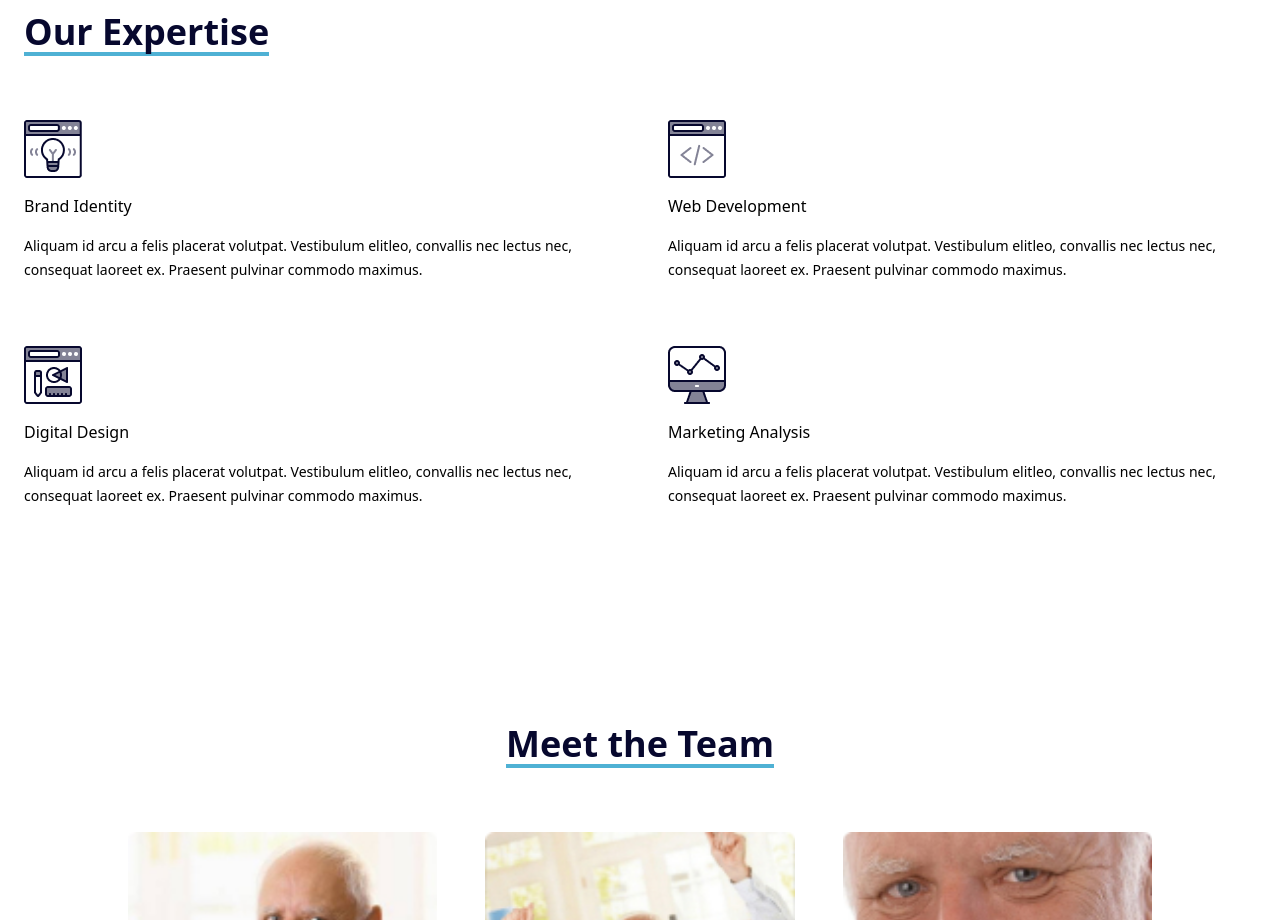
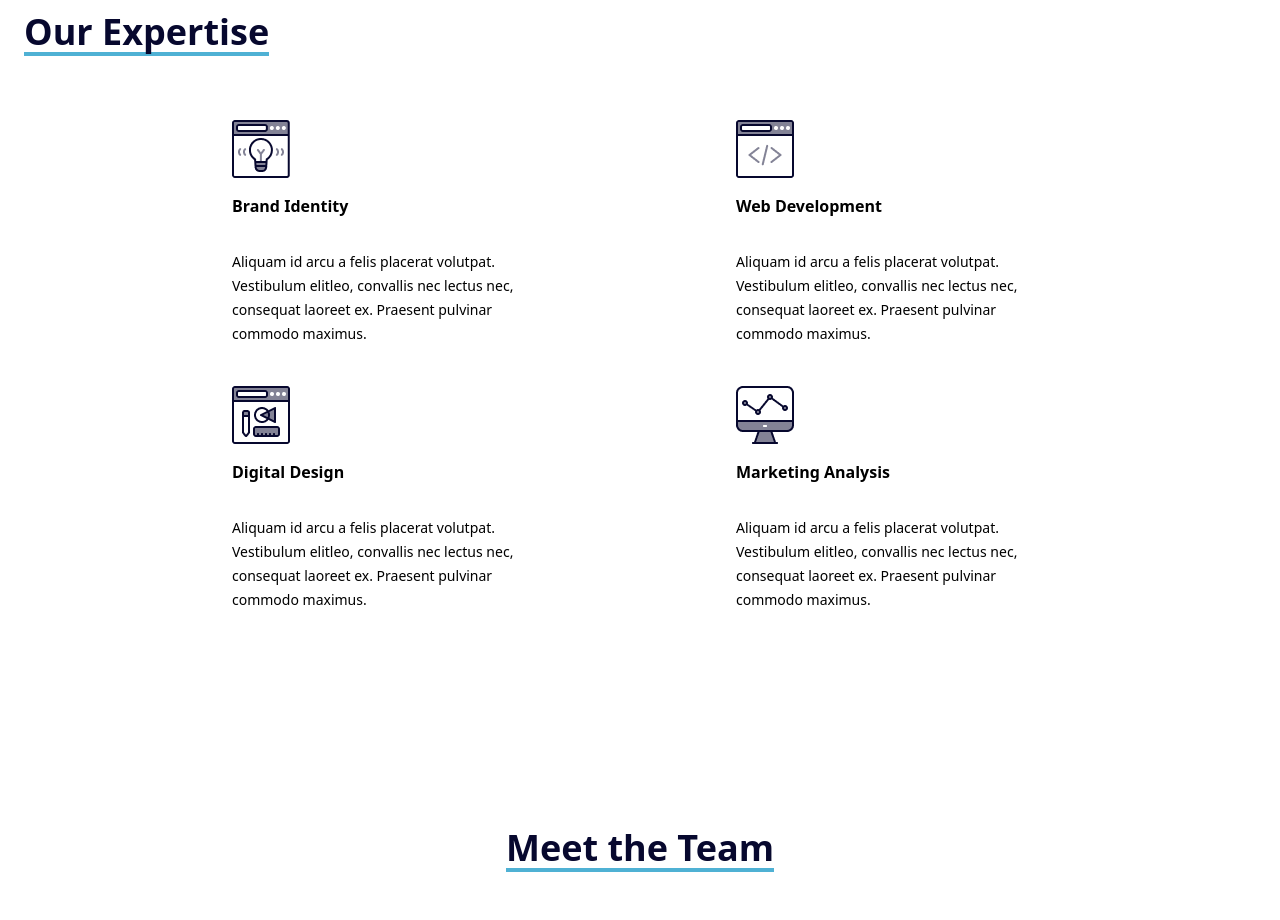
Before and after one commit to jessicamlee/CMJSH-agency, a React (Create React App) app: page / in a window 1280 px wide. Shown: the part 1260-2180 px from the top of the page. Built offline with nearby package versions, Linux system fonts and the light colour scheme.

Commit message:
💄updated & adjusted responsiveness
-  container & padding
-  added profile image (meet the team section)

```diff
--- a/src/components/ExpertiseCard.js
+++ b/src/components/ExpertiseCard.js
@@ -6,9 +6,9 @@ export default function ExpertiseCard({
 	imageName,
 }) {
 	return (
-		<div key={id} className="mb-10">
-			<img className=" hidden sm:block" src={imagePath} alt={imageName} />
-			<h3 className="mb-4 mt-4">{title}</h3>
+		<div key={id} className="mb-10 md:mx-24">
+			<img className="hidden md:block" src={imagePath} alt={imageName} />
+			<h3 className="font-bold mb-8 mt-4">{title}</h3>
 			<p className="text-sm font-light leading-6">{paragraph}</p>
 		</div>
 	);
--- a/src/layout/Expertise.js
+++ b/src/layout/Expertise.js
@@ -8,9 +8,8 @@ export default function Expertise() {
 				Our Expertise
 			</h2>
 
-			<div className="sm:grid block grid-cols-2 gap-y-6 gap-x-14 max-w-3xl m-auto">
+			<div className="container px-2 md:grid block grid-cols-2 max-w-3xl mx-auto">
 				{dataExpertise.map((item) => {
-					console.log(item);
 					return ExpertiseCard(item);
 				})}
 			</div>
```
Also changed, not shown: public/assets/images/dp_samanthatan.jpg.
